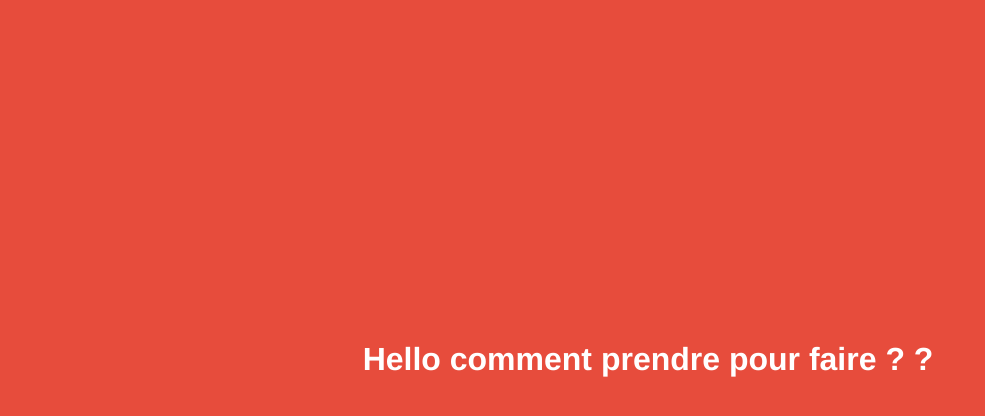
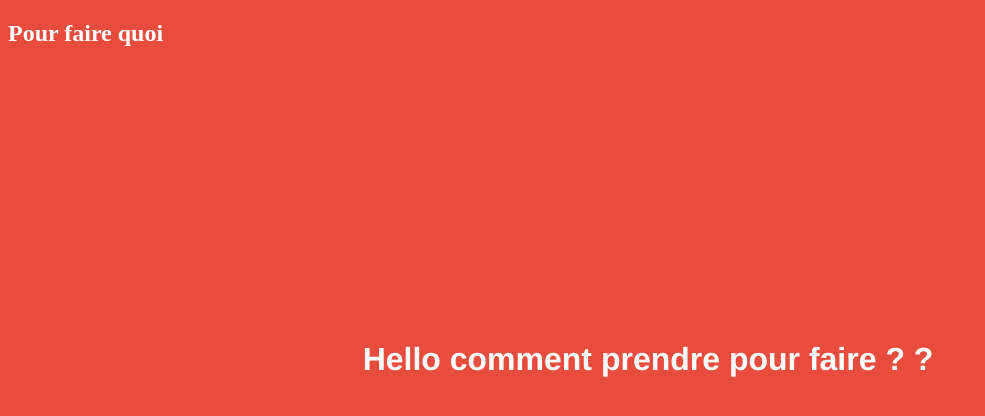
Before and after one commit to Koffi26/Hello, a plain HTML site: page index.html in a window 1280 px wide. Shown: the whole page, without its empty margins (0-985 px from the left). Drawn offline with Linux system fonts and the light colour scheme.

Commit message:
Ajout titre2

```diff
--- a/index.html
+++ b/index.html
@@ -19,5 +19,7 @@
 </style>
 <body>
     <h1>Hello comment prendre pour faire ? ? </h1>
+    <h2> Pour faire quoi </h2>
+
 </body>
 </html>
```
